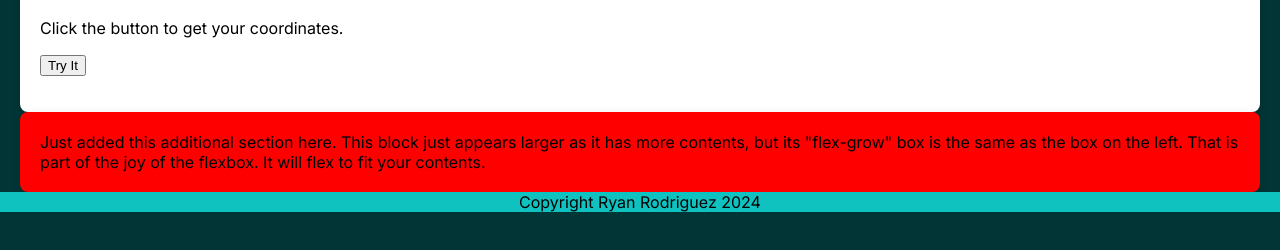
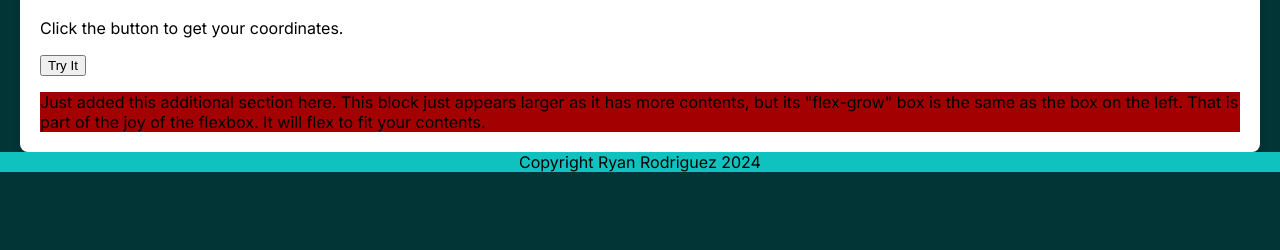
Before and after one commit to RyanR-cyber/responsiveweb, a plain HTML site: page index.html in a window 1280 px wide. Shown: the part 198-448 px from the top of the page. Drawn offline with Linux system fonts and the light colour scheme; a web font is replaced by a local one.

Commit message:
initilze

```diff
--- a/index.html
+++ b/index.html
@@ -52,10 +52,11 @@ function showPosition(position) {
 }
 </script>
 
+			 <div class="section_L">Just added this additional section here.  This block just appears larger as it has more contents, but its "flex-grow" box is the same as the box on the left.  That is part of the joy of the flexbox.  It will flex to fit your contents.</div>
     </div>
 	 </div>
 
-         <div class="section_L">Just added this additional section here.  This block just appears larger as it has more contents, but its "flex-grow" box is the same as the box on the left.  That is part of the joy of the flexbox.  It will flex to fit your contents.</div>
+
 
 	<footer>Copyright Ryan Rodriguez 2024</footer>
 </body>
--- a/main.css
+++ b/main.css
@@ -16,7 +16,7 @@ body {
     background-color: white; /* Background color of the container */
     box-shadow: 0 2px 10px rgba(0, 0, 0, 0.1); /* Slight shadow for effect */
     border-radius: 8px; /* Rounded corners */
-
+	column-gap: 70px;
 }
 
 /* For desktop: */
@@ -83,11 +83,6 @@ footer{
 	clear: both; text-align: center
 
 }
-.section_L {
-	 max-width: 1200px; /* Maximum width of the container */
-    margin: 0 auto; /* Center the container */
-    padding: 20px; /* Padding inside the container */
-    background-color: red; /* Background color of the container */
-    box-shadow: 0 2px 10px rgba(0, 0, 0, 0.1); /* Slight shadow for effect */
-    border-radius: 8px; /* Rounded corners */
+.section_L{
+	background: rgba(163,0,2,1.00);
 }
```
